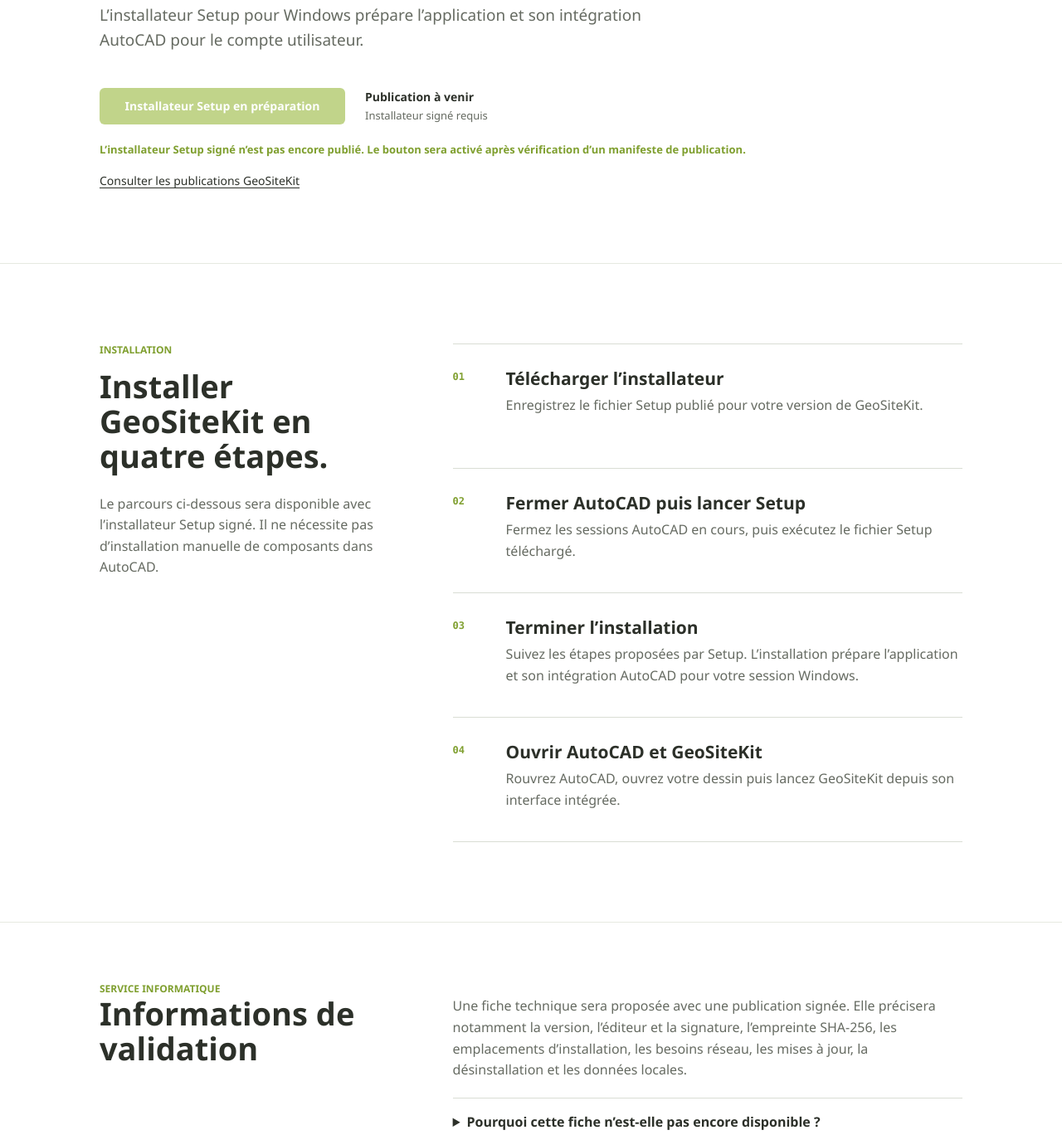
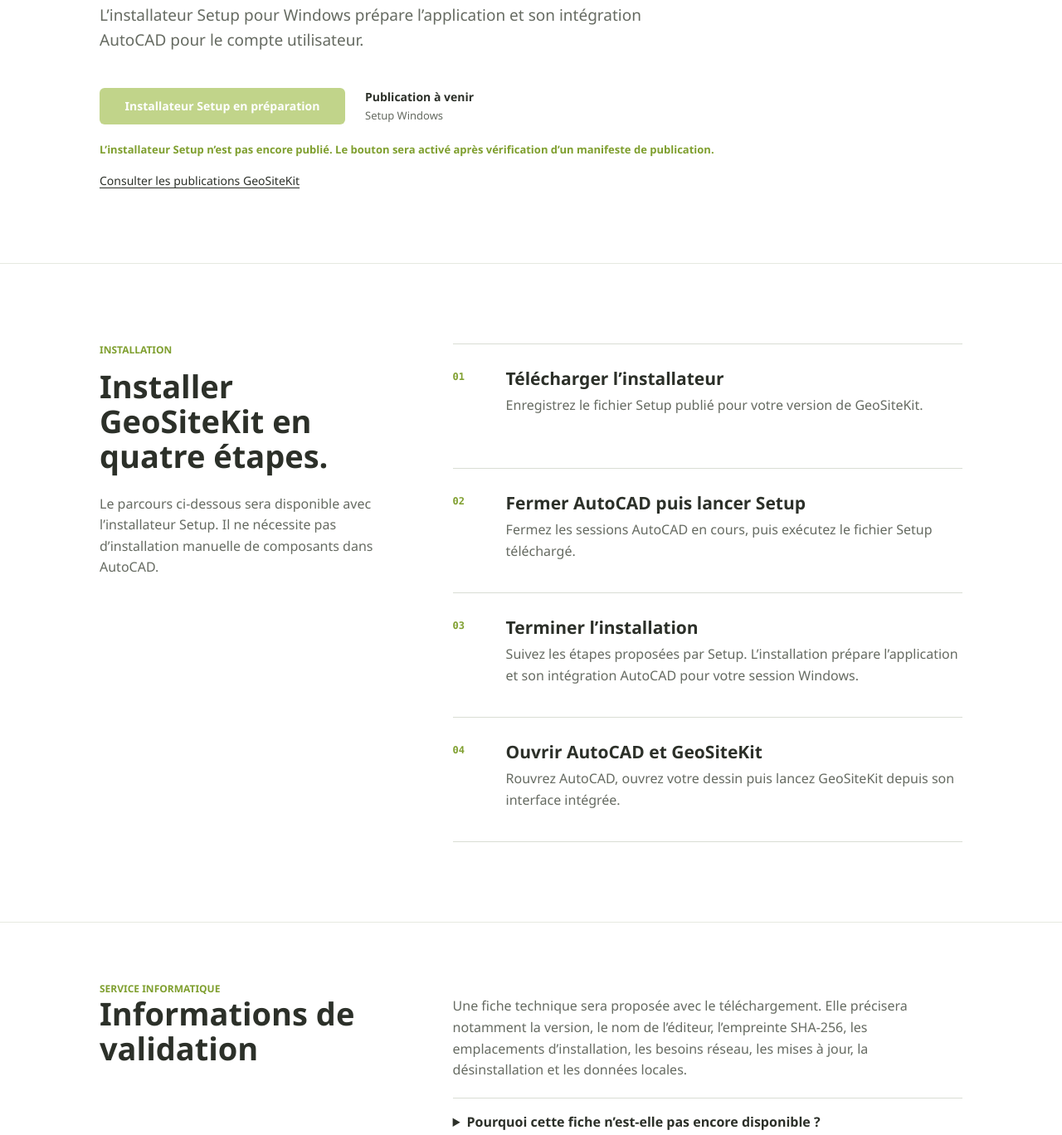
Before and after one commit to GeoSiteKit/geositekit.github.io, a plain HTML site: page telechargement.html in a window 1280 px wide. Shown: the part 280-1648 px from the top of the page at 83% size. Drawn offline with Linux system fonts and the light colour scheme; no server answers.

Commit message:
Préparer le téléchargement du Setup client

```diff
--- a/download.js
+++ b/download.js
@@ -1,4 +1,4 @@
-const RELEASE_MANIFEST_URL = 'https://raw.githubusercontent.com/GeoSiteKit/geositekit-releases/main/latest-beta.json';
+const RELEASE_MANIFEST_URL = 'https://raw.githubusercontent.com/GeoSiteKit/geositekit-releases/main/setup-windows.json';
 const RELEASE_DOWNLOAD_PREFIX = 'https://github.com/GeoSiteKit/geositekit-releases/releases/download/';
 const downloadButton = document.querySelector('#download-now');
 const versionLabel = document.querySelector('#release-version');
@@ -28,8 +28,8 @@ const showReadySetup = (release) => {
   downloadButton.disabled = false;
   downloadButton.textContent = 'Télécharger Setup pour Windows';
   versionLabel.textContent = `Version ${release.version}`;
-  sizeLabel.textContent = release.size > 0 ? `${Math.round(release.size / 1024 / 1024)} Mo · Setup Windows` : 'Setup Windows signé';
-  statusLabel.textContent = 'L’installateur signé est prêt au téléchargement.';
+  sizeLabel.textContent = release.size > 0 ? `${Math.round(release.size / 1024 / 1024)} Mo · Setup Windows` : 'Setup Windows';
+  statusLabel.textContent = 'L’installateur est prêt au téléchargement.';
   downloadButton.addEventListener('click', () => { statusLabel.textContent = `Téléchargement de la version ${release.version} lancé depuis GitHub.`; window.location.assign(release.url); });
   if (new URLSearchParams(window.location.search).get('download') === '1') window.setTimeout(() => downloadButton.click(), 350);
 };
--- a/telechargement.html
+++ b/telechargement.html
@@ -19,13 +19,13 @@
       <p class="download-lead">L’installateur Setup pour Windows prépare l’application et son intégration AutoCAD pour le compte utilisateur.</p>
       <div class="download-action-row">
         <button class="button button-primary download-now" id="download-now" type="button" disabled aria-describedby="download-status">Installateur Setup en préparation</button>
-        <div class="release-meta" aria-live="polite"><strong id="release-version">Publication à venir</strong><span id="release-size">Installateur signé requis</span></div>
+        <div class="release-meta" aria-live="polite"><strong id="release-version">Publication à venir</strong><span id="release-size">Setup Windows</span></div>
       </div>
-      <p class="download-status" id="download-status" role="status">L’installateur Setup signé n’est pas encore publié. Le bouton sera activé après vérification d’un manifeste de publication.</p>
+      <p class="download-status" id="download-status" role="status">L’installateur Setup n’est pas encore publié. Le bouton sera activé après vérification d’un manifeste de publication.</p>
       <p class="release-catalog"><a href="https://github.com/GeoSiteKit/geositekit-releases/releases">Consulter les publications GeoSiteKit</a></p>
     </div></section>
     <section class="install-section" aria-labelledby="install-title"><div class="download-shell install-layout">
-      <div class="install-heading"><p class="section-label">Installation</p><h2 id="install-title">Installer GeoSiteKit en quatre étapes.</h2><p>Le parcours ci-dessous sera disponible avec l’installateur Setup signé. Il ne nécessite pas d’installation manuelle de composants dans AutoCAD.</p></div>
+      <div class="install-heading"><p class="section-label">Installation</p><h2 id="install-title">Installer GeoSiteKit en quatre étapes.</h2><p>Le parcours ci-dessous sera disponible avec l’installateur Setup. Il ne nécessite pas d’installation manuelle de composants dans AutoCAD.</p></div>
       <ol class="install-steps">
         <li><span>01</span><div><h3>Télécharger l’installateur</h3><p>Enregistrez le fichier Setup publié pour votre version de GeoSiteKit.</p></div></li>
         <li><span>02</span><div><h3>Fermer AutoCAD puis lancer Setup</h3><p>Fermez les sessions AutoCAD en cours, puis exécutez le fichier Setup téléchargé.</p></div></li>
@@ -33,9 +33,9 @@
         <li><span>04</span><div><h3>Ouvrir AutoCAD et GeoSiteKit</h3><p>Rouvrez AutoCAD, ouvrez votre dessin puis lancez GeoSiteKit depuis son interface intégrée.</p></div></li>
       </ol>
     </div></section>
-    <section class="install-note"><div class="download-shell note-grid"><div><p class="section-label">Service informatique</p><h2>Informations de validation</h2></div><div><p>Une fiche technique sera proposée avec une publication signée. Elle précisera notamment la version, l’éditeur et la signature, l’empreinte SHA-256, les emplacements d’installation, les besoins réseau, les mises à jour, la désinstallation et les données locales.</p><details><summary>Pourquoi cette fiche n’est-elle pas encore disponible&nbsp;?</summary><p>Elle doit correspondre exactement au paquet réellement publié et signé. Aucun document de validation ni lien de téléchargement n’est affiché avant cette publication.</p></details></div></div></section>
+    <section class="install-note"><div class="download-shell note-grid"><div><p class="section-label">Service informatique</p><h2>Informations de validation</h2></div><div><p>Une fiche technique sera proposée avec le téléchargement. Elle précisera notamment la version, le nom de l’éditeur, l’empreinte SHA-256, les emplacements d’installation, les besoins réseau, les mises à jour, la désinstallation et les données locales.</p><details><summary>Pourquoi cette fiche n’est-elle pas encore disponible&nbsp;?</summary><p>Elle doit correspondre exactement au paquet publié. Aucun document de validation ni lien de téléchargement n’est affiché avant cette publication.</p></details></div></div></section>
     <section class="install-note assistant-note"><div class="download-shell note-grid"><div><p class="section-label">Assistant</p><h2>Choix et confidentialité</h2></div><p>Après l’installation, l’onglet <strong>Support</strong> offre une aide locale sans clé. Vous choisissez explicitement le mode utilisé : aide locale, IA externe avec votre clé personnelle Gemini API, OpenAI API ou Anthropic API, ou modèle local hors ligne. La clé API est conservée quand vous changez de mode et seul son bouton de suppression l’efface. Un modèle local facultatif se télécharge seulement à votre demande, n’est pas inclus dans l’installateur et son téléchargement ne l’active pas automatiquement. La recherche Web est une option explicite de Gemini API&nbsp;: ses sources sont affichées et elle ne lance jamais une action dans GeoSiteKit.</p></div></section>
   </main>
   <footer class="site-footer"><div class="download-shell footer-inner"><a class="footer-brand" href="index.html"><img src="assets/geositekit-mark-light.png?v=20260804" alt="" width="34" height="34"><span>GeoSiteKit</span></a><p>De la donnée au projet.</p><p>© <span id="year"></span> GeoSiteKit</p></div></footer>
-  <script src="download.js?v=20260922a"></script>
+  <script src="download.js?v=20261124a"></script>
 </body></html>
```
